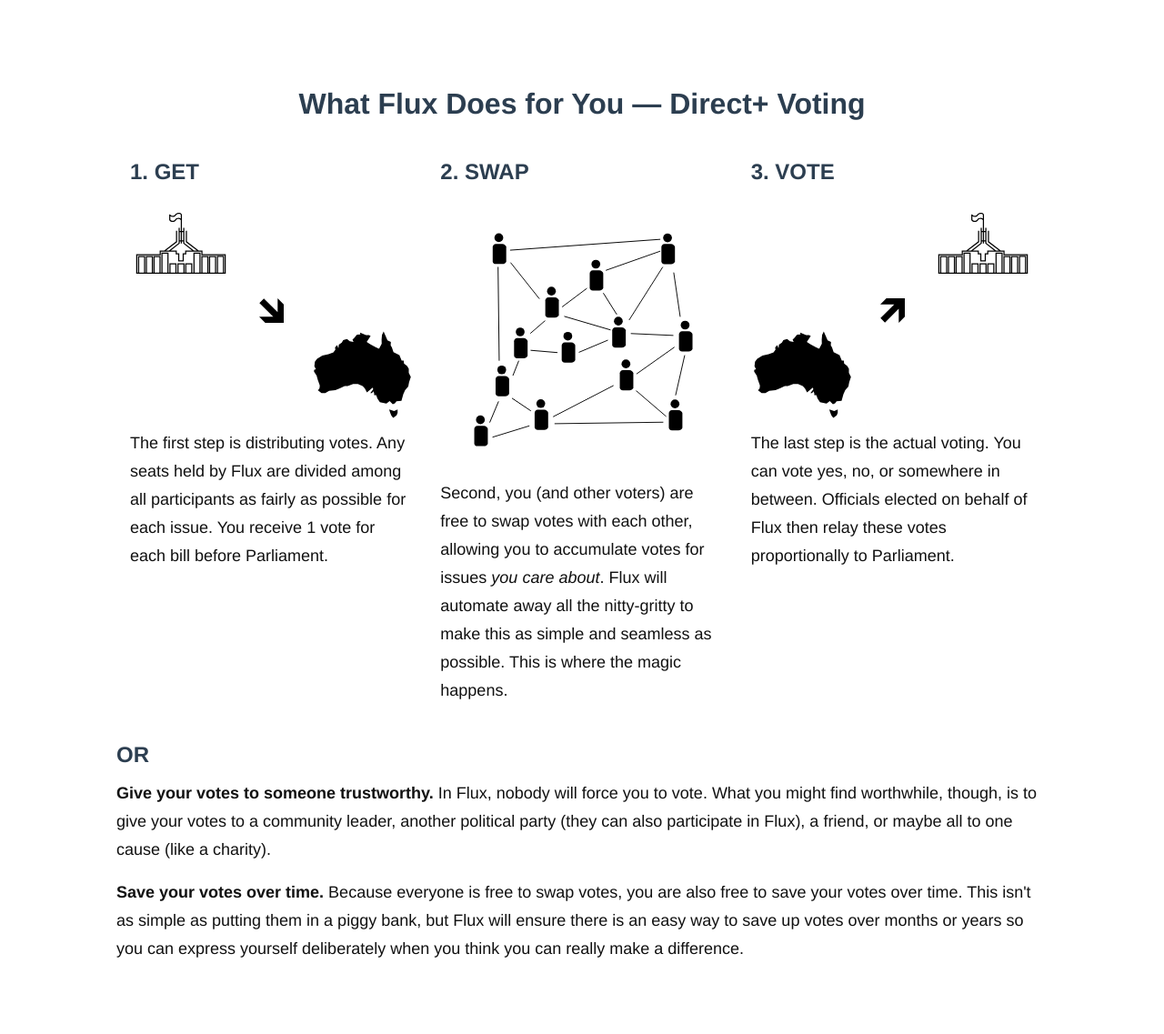
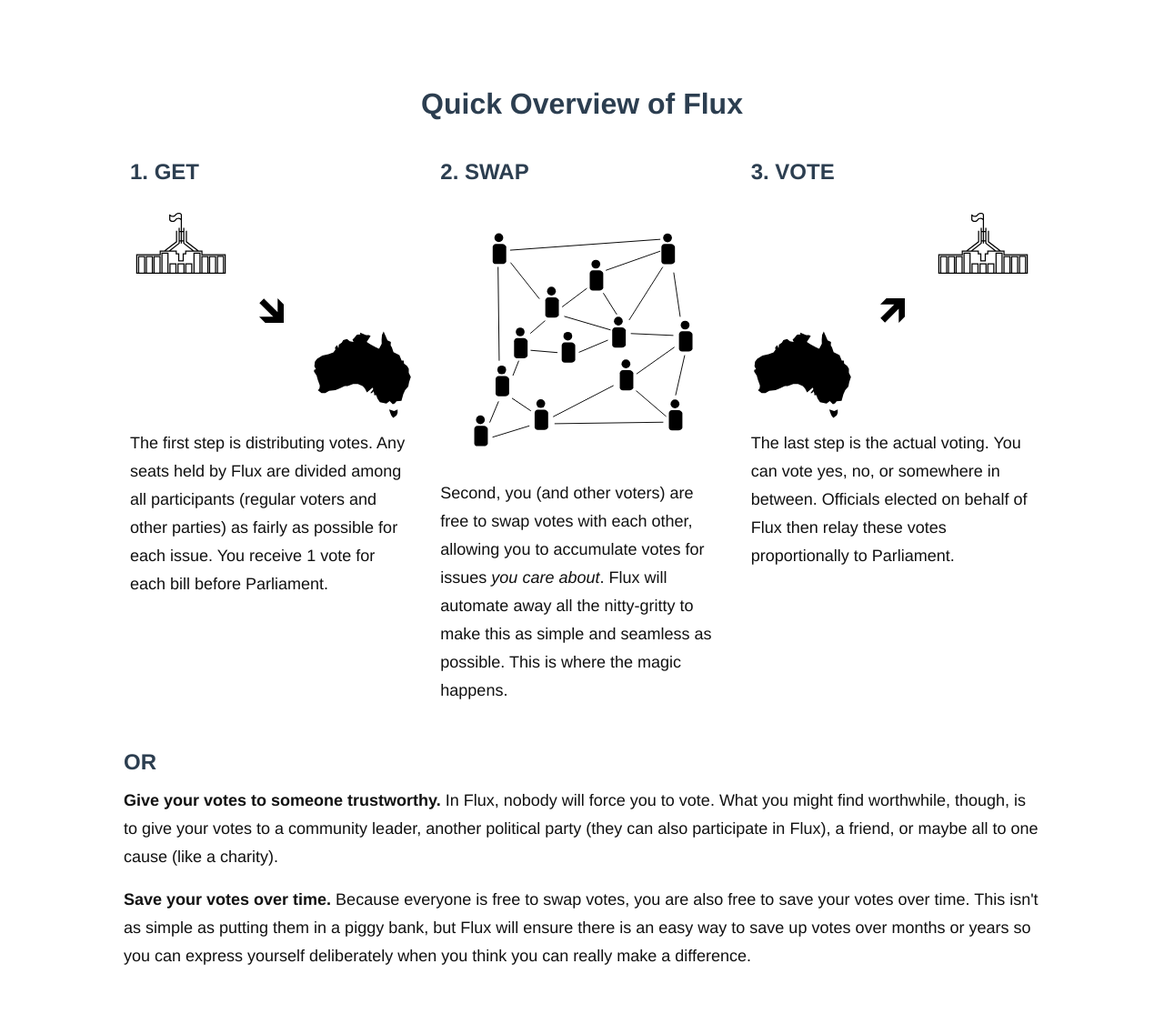
Before and after one commit to voteflux/voteflux.github.io, a website: page index.html in a window 1280 px wide. Shown: the part 802-1939 px from the top of the page at 91% size. Drawn offline with Linux system fonts and the light colour scheme; no server answers; a script that the page names is missing; a web font is replaced by a local one.

Commit message:
Fix padding

```diff
--- a/index.html
+++ b/index.html
@@ -102,9 +102,9 @@
         </div>
     </section>
 
-    <section class="p4">
+    <section class="py4 p1">
         <div class="container" id="direct-plus">
-            <h1 class="center">What Flux Does for You &mdash; Direct+ Voting</h1>
+            <h1 class="center">Quick Overview of Flux</h1>
             <div class="row">
                 <div class="col-sm-4">
                     <h2>1. GET</h2>
@@ -124,7 +124,7 @@
                                 <img src="/img/direct-plus/noun_aus_black.svg"></div>
                         </div>
                     </div>
-                    <p>The first step is distributing votes. Any seats held by Flux are divided among all participants as fairly as possible for each issue. You receive 1 vote for each bill before Parliament.</p>
+                    <p>The first step is distributing votes. Any seats held by Flux are divided among all participants (regular voters and other parties) as fairly as possible for each issue. You receive 1 vote for each bill before Parliament.</p>
                 </div>
                 <div class="col-sm-4">
                     <h2>2. SWAP</h2>
@@ -158,7 +158,7 @@
                     <p>The last step is the actual voting. You can vote yes, no, or somewhere in between. Officials elected on behalf of Flux then relay these votes proportionally to Parliament.</p>
                 </div>
             </div>
-            <div class="row">
+            <div class="row p1">
                 <h2>OR</h2>
                 <p>
                     <b>Give your votes to someone trustworthy.</b> In Flux, nobody will force you to vote. What you might find worthwhile, though,
```
